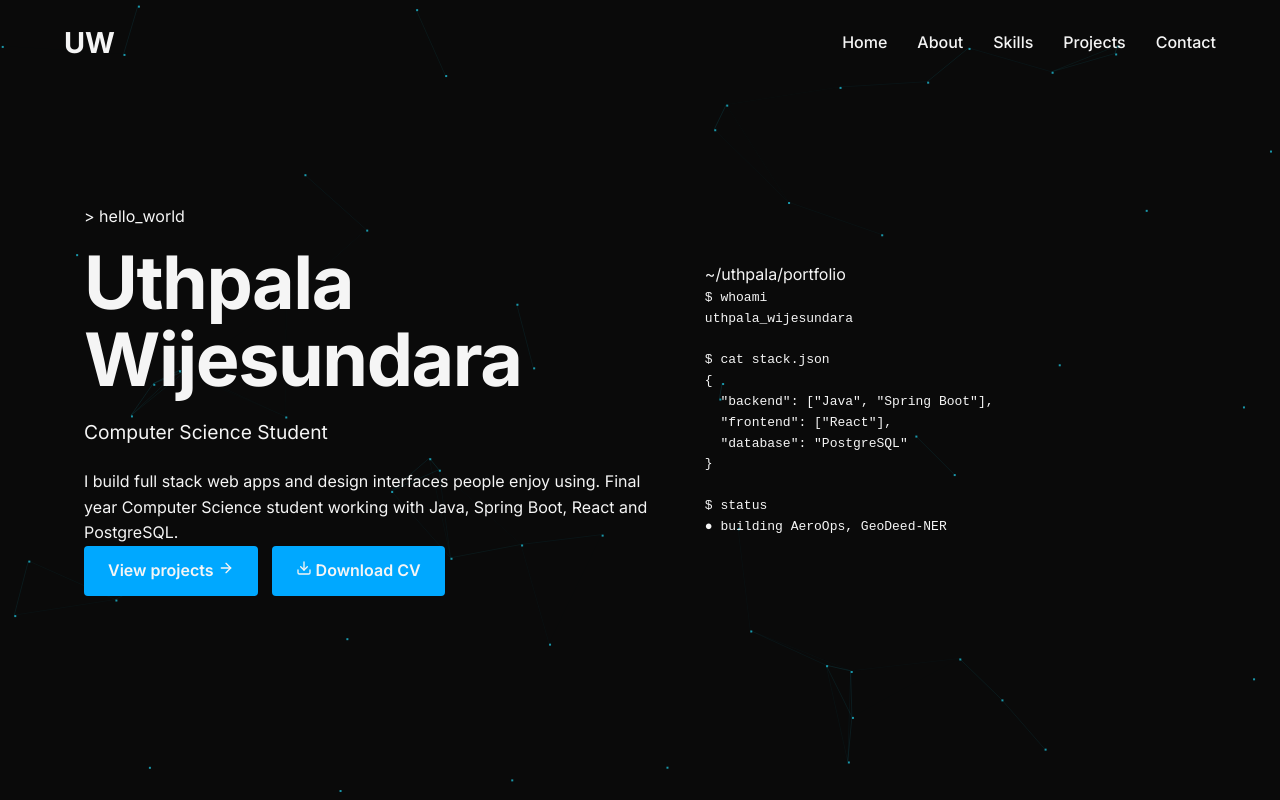
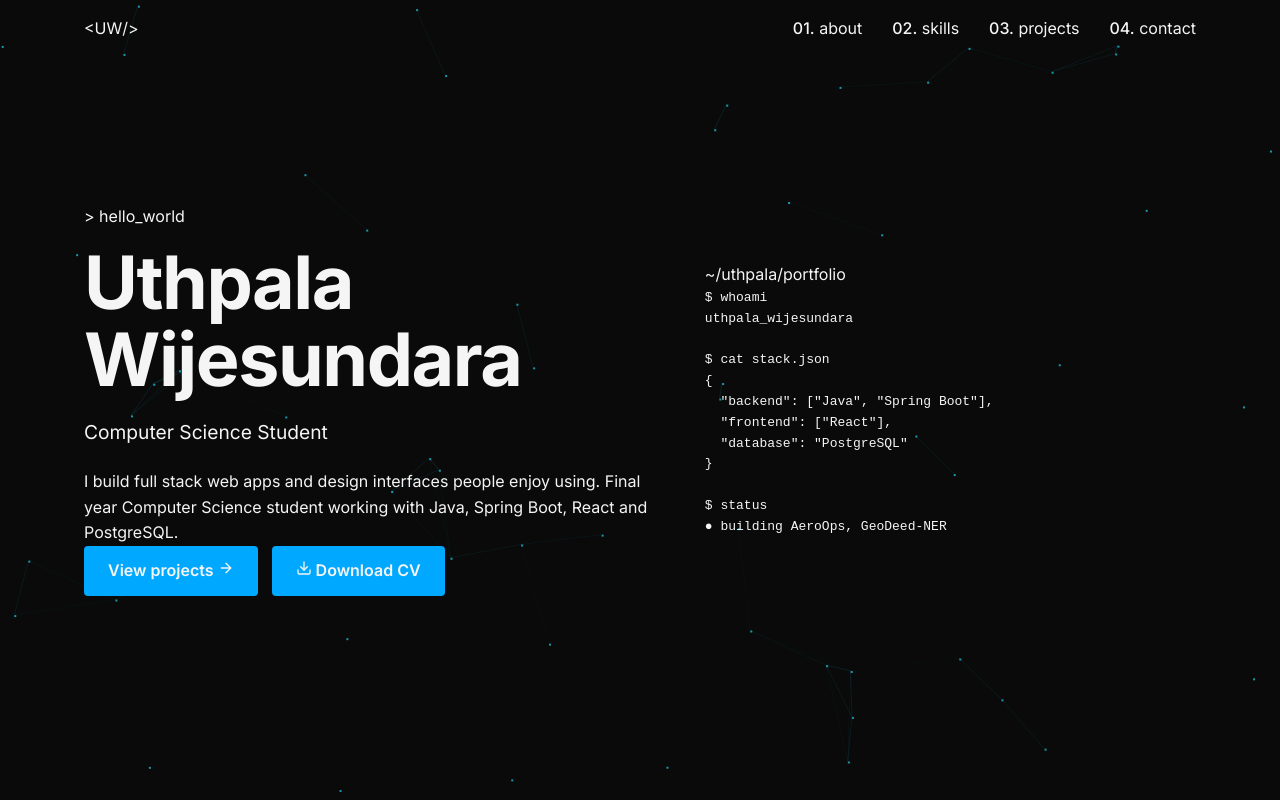
Before and after one commit to UthpalaWijesundara/Portfolio, a React (Vite) app in the folder portfolio/: page / in a window 1280 px wide. Shown: the top 800 px of the page. Built offline with nearby package versions, Linux system fonts and the light colour scheme; the HTML template or start-up script is replaced by a standard one.

Commit message:
change the navbar file

```diff
--- a/portfolio/src/components/NavBar.css
+++ b/portfolio/src/components/NavBar.css
@@ -1,130 +1,112 @@
-.navbar {
+/* NavBar.css
+   Top navigation bar, mobile menu, scroll progress bar
+*/
+
+/* Navigation */
+.nav {
   position: fixed;
   top: 0;
   left: 0;
-  width: 100%;
-  z-index: 1000;
-  padding: 20px 0;
-  transition: all 0.3s ease;
+  right: 0;
+  z-index: 50;
+  padding: 16px 0;
+  transition: 0.3s;
 }
 
-.navbar.scrolled {
-  background-color: rgba(10, 10, 10, 0.95);
-  backdrop-filter: blur(10px);
-  padding: 15px 0;
-  box-shadow: 0 5px 15px rgba(0, 0, 0, 0.1);
+.nav.s {
+  background: rgba(7, 11, 18, 0.8);
+  backdrop-filter: blur(14px);
+  border-bottom: 1px solid var(--line);
+  padding: 10px 0;
 }
 
-.navbar-container {
+/* Navigation container */
+.nav-in {
   display: flex;
   justify-content: space-between;
   align-items: center;
-  width: 90%;
-  max-width: 1200px;
-  margin: 0 auto;
 }
 
+/* Logo */
 .logo {
-  z-index: 1001;
+  font: 700 1.15rem var(--mono);
+  color: var(--tx);
+  text-decoration: none;
+  cursor: pointer;
 }
 
-.logo-text {
-  font-size: 1.8rem;
-  font-weight: 700;
-  color: var(--text-primary);
-  position: relative;
+.logo span {
+  color: var(--c);
 }
 
-.logo-text::after {
-  content: '';
-  position: absolute;
-  bottom: -3px;
-  left: 0;
-  width: 100%;
-  height: 2px;
-  background: var(--accent);
-  transform: scaleX(0);
-  transform-origin: right;
-  transition: transform 0.3s ease;
-}
-
-.logo-text:hover::after {
-  transform: scaleX(1);
-  transform-origin: left;
-}
-
-.nav-links {
+/* Navigation links */
+.links {
   display: flex;
+  gap: 30px;
   list-style: none;
 }
 
-.nav-link {
-  color: var(--text-primary);
+.links a {
+  font: 13px var(--mono);
+  color: var(--mu);
   text-decoration: none;
-  margin-left: 30px;
+  transition: 0.2s;
+}
+
+.links a b {
+  color: var(--c);
   font-weight: 500;
-  position: relative;
-  transition: color 0.3s ease;
+}
+
+.links a:hover {
+  color: var(--tx);
+}
+
+/* Mobile menu button */
+.mbtn {
+  display: none;
+  background: none;
+  border: 0;
+  color: var(--tx);
   cursor: pointer;
 }
 
-.nav-link::after {
-  content: '';
+/* Scroll progress bar */
+.bar {
   position: absolute;
-  bottom: -5px;
+  bottom: -1px;
   left: 0;
-  width: 100%;
   height: 2px;
-  background: var(--accent);
-  transform: scaleX(0);
-  transform-origin: right;
-  transition: transform 0.3s ease;
+  background: linear-gradient(90deg, var(--c), var(--v));
 }
 
-.nav-link:hover {
-  color: var(--accent);
-}
-
-.nav-link:hover::after {
-  transform: scaleX(1);
-  transform-origin: left;
-}
-
-.mobile-menu-btn {
-  display: none;
-  cursor: pointer;
-  z-index: 1001;
-}
-
-@media (max-width: 768px) {
-  .mobile-menu-btn {
+/* Mobile navigation */
+@media (max-width: 860px) {
+  .mbtn {
     display: block;
   }
 
-  .nav-links {
-    position: fixed;
-    top: 0;
-    right: -100%;
-    width: 70%;
-    height: 100vh;
-    background-color: var(--bg-secondary);
+  .links {
+    position: absolute;
+    top: 100%;
+    left: 0;
+    right: 0;
     flex-direction: column;
-    justify-content: center;
-    align-items: center;
-    transition: right 0.3s ease;
-    box-shadow: -5px 0 15px rgba(0, 0, 0, 0.1);
+    gap: 0;
+    background: rgba(7, 11, 18, 0.96);
+    backdrop-filter: blur(14px);
+    max-height: 0;
+    overflow: hidden;
+    transition: max-height 0.35s;
   }
 
-  .nav-links.active {
-    right: 0;
+  .links.open {
+    max-height: 320px;
+    border-bottom: 1px solid var(--line);
   }
 
-  .nav-links li {
-    margin: 20px 0;
-  }
-
-  .nav-link {
-    margin-left: 0;
-    font-size: 1.2rem;
+  .links a {
+    display: block;
+    padding: 14px 5%;
   }
 }
--- a/portfolio/src/components/NavBar.jsx
+++ b/portfolio/src/components/NavBar.jsx
@@ -1,57 +1,40 @@
-import React, { useState, useEffect } from 'react';
-import './Navbar.css';
-import { Menu, X } from 'lucide-react';
+import './NavBar.css'
+import { useState, useEffect } from 'react'
+import { Menu, X } from 'lucide-react'
 
-const Navbar = () => {
-  const [isOpen, setIsOpen] = useState(false);
-  const [scrolled, setScrolled] = useState(false);
+const links = ['about', 'skills', 'projects', 'contact']
 
-  const toggleMenu = () => {
-    setIsOpen(!isOpen);
-  };
+export default function NavBar() {
+  const [open, setOpen] = useState(false)
+  const [p, setP] = useState(0)
 
   useEffect(() => {
-    const handleScroll = () => {
-      if (window.scrollY > 50) {
-        setScrolled(true);
-      } else {
-        setScrolled(false);
-      }
-    };
+    const f = () => setP((window.scrollY / Math.max(1, document.body.scrollHeight - window.innerHeight)) * 100)
+    f()
+    window.addEventListener('scroll', f, { passive: true })
+    return () => window.removeEventListener('scroll', f)
+  }, [])
 
-    window.addEventListener('scroll', handleScroll);
-    return () => window.removeEventListener('scroll', handleScroll);
-  }, []);
-
-  const scrollToSection = (id) => {
-    const element = document.getElementById(id);
-    if (element) {
-      element.scrollIntoView({ behavior: 'smooth' });
-      setIsOpen(false);
-    }
-  };
+  const go = (e, id) => {
+    e.preventDefault()
+    document.getElementById(id)?.scrollIntoView({ behavior: 'smooth' })
+    setOpen(false)
+  }
 
   return (
-    <nav className={`navbar ${scrolled ? 'scrolled' : ''}`}>
-      <div className="navbar-container">
-        <div className="logo">
-          <span className="logo-text">UW</span>
-        </div>
-
-        <div className="mobile-menu-btn" onClick={toggleMenu}>
-          {isOpen ? <X size={24} /> : <Menu size={24} />}
-        </div>
-
-        <ul className={`nav-links ${isOpen ? 'active' : ''}`}>
-          <li><a onClick={() => scrollToSection('hero')} className="nav-link">Home</a></li>
-          <li><a onClick={() => scrollToSection('about')} className="nav-link">About</a></li>
-          <li><a onClick={() => scrollToSection('skills')} className="nav-link">Skills</a></li>
-          <li><a onClick={() => scrollToSection('projects')} className="nav-link">Projects</a></li>
-          <li><a onClick={() => scrollToSection('contact')} className="nav-link">Contact</a></li>
+    <nav className={`nav ${p > 1 ? 's' : ''}`}>
+      <div className="container nav-in">
+        <a href="#hero" className="logo" onClick={(e) => go(e, 'hero')}>&lt;UW<span>/</span>&gt;</a>
+        <button className="mbtn" onClick={() => setOpen(!open)} aria-label="Toggle menu">
+          {open ? <X size={22} /> : <Menu size={22} />}
+        </button>
+        <ul className={`links ${open ? 'open' : ''}`}>
+          {links.map((l, i) => (
+            <li key={l}><a href={`#${l}`} onClick={(e) => go(e, l)}><b>0{i + 1}.</b> {l}</a></li>
+          ))}
         </ul>
       </div>
+      <div className="bar" style={{ width: `${p}%` }} />
     </nav>
-  );
-};
-
-export default Navbar;
+  )
+}
```
